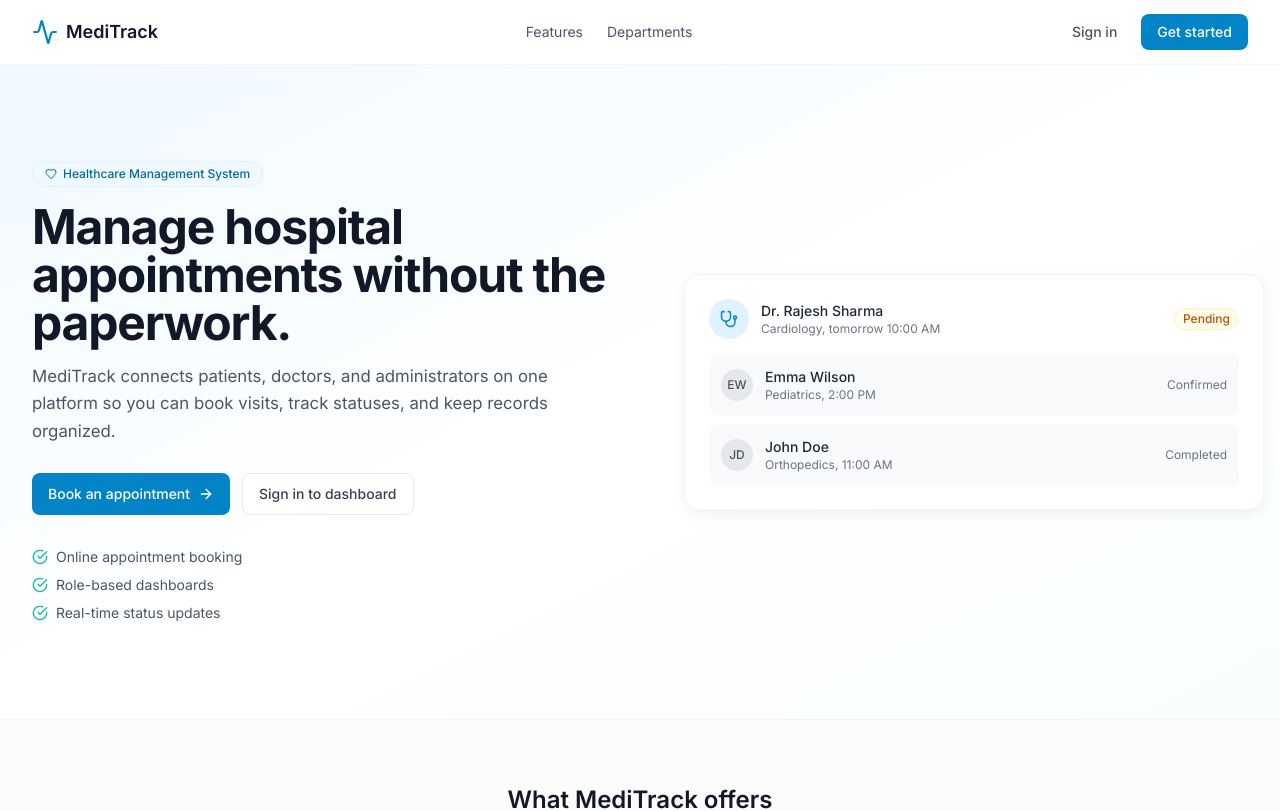
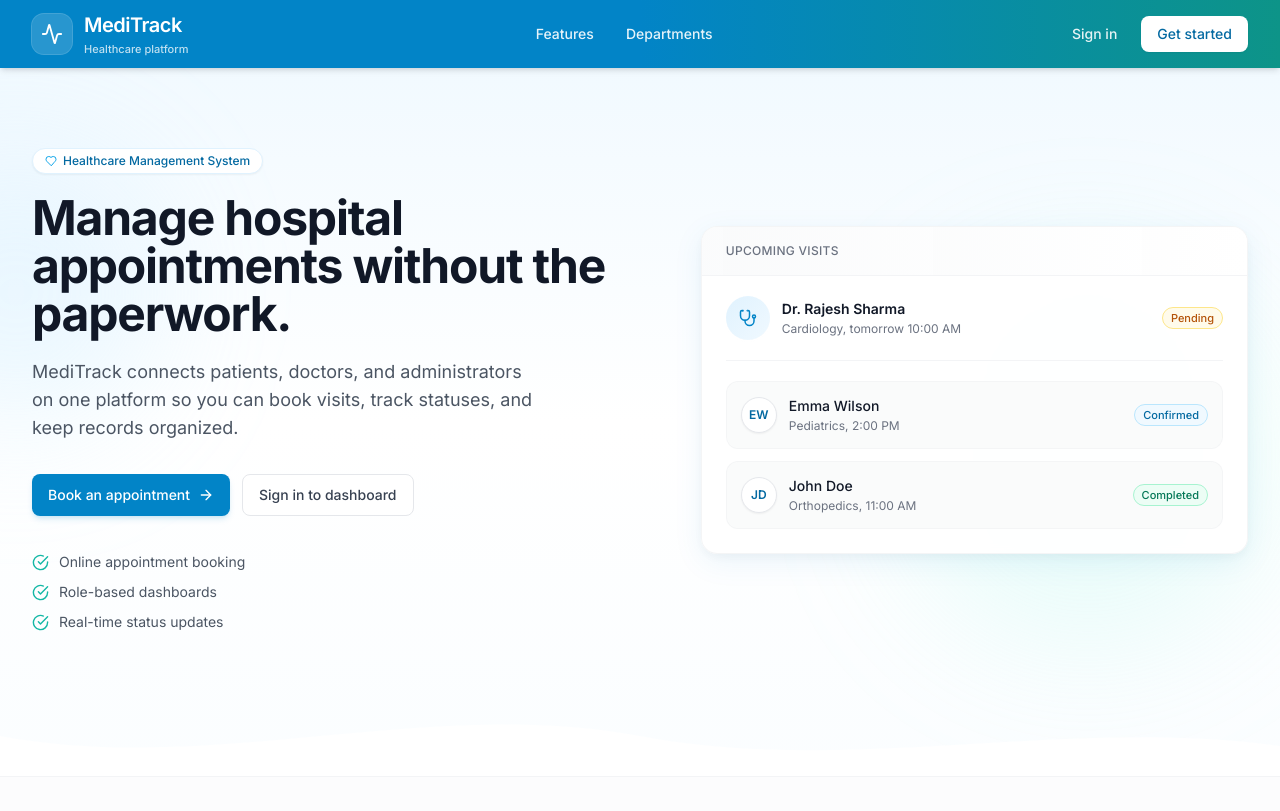
Before and after one commit to G-Gimsara/meditrack-healthcare-platform, a React (Vite) app in the folder frontend/: page / in a window 1280 px wide. Shown: the top 811 px of the page. Built offline with nearby package versions, Linux system fonts and the light colour scheme; no server answers.

Commit message:
refactor LandingPage layout and styles; enhance header design and add mobile navigation for improved user experience

```diff
--- a/frontend/src/pages/LandingPage.jsx
+++ b/frontend/src/pages/LandingPage.jsx
@@ -3,6 +3,9 @@ import {
   Activity, Calendar, Shield, Users, Stethoscope, Heart,
   Building2, ArrowRight, CheckCircle,
 } from 'lucide-react'
+import HeroWave from '../components/landing/HeroWave'
+
+const shell = 'w-full max-w-7xl 2xl:max-w-[1360px] mx-auto px-5 sm:px-6 lg:px-8'
 
 const features = [
   { icon: Calendar, title: 'Easy Booking', desc: 'Patients can book appointments online and pick available time slots.' },
@@ -18,91 +21,147 @@ const departments = [
   { name: 'General Medicine', desc: 'Primary care checkups', color: 'bg-teal-50 text-teal-600' },
 ]
 
+const previewAppointments = [
+  { name: 'Emma Wilson', dept: 'Pediatrics', time: '2:00 PM', status: 'Confirmed', statusClass: 'bg-medical-50 text-medical-700 border-medical-200' },
+  { name: 'John Doe', dept: 'Orthopedics', time: '11:00 AM', status: 'Completed', statusClass: 'bg-emerald-50 text-emerald-700 border-emerald-200' },
+]
+
+function StatusPill({ label, className }) {
+  return (
+    <span className={`inline-flex px-2 py-0.5 text-[11px] font-medium rounded-full border ${className}`}>
+      {label}
+    </span>
+  )
+}
+
 export default function LandingPage() {
   return (
     <div className="min-h-screen bg-white">
-      <header className="sticky top-0 z-30 bg-white/90 backdrop-blur border-b border-gray-100">
-        <div className="w-full max-w-7xl 2xl:max-w-[1360px] mx-auto px-5 sm:px-6 lg:px-8 h-16 flex items-center justify-between">
-          <Link to="/" className="flex items-center gap-2">
-            <Activity className="text-medical-600" size={26} />
-            <span className="font-semibold text-gray-900 text-lg">MediTrack</span>
+      <header className="sticky top-0 z-40 bg-gradient-to-r from-medical-600 via-medical-600 to-teal-600 text-white shadow-md shadow-medical-900/10">
+        <div className={shell}>
+        <div className="h-16 sm:h-[4.25rem] flex items-center justify-between gap-3 sm:gap-4">
+          <Link to="/" className="flex items-center gap-2.5 sm:gap-3 group shrink-0 min-w-0">
+            <div className="w-9 h-9 sm:w-10 sm:h-10 rounded-xl bg-white/15 ring-1 ring-white/25 flex items-center justify-center group-hover:bg-white/20 transition-colors shrink-0">
+              <Activity className="text-white" size={22} />
+            </div>
+            <div className="min-w-0">
+              <span className="block font-semibold text-white text-lg sm:text-xl tracking-tight leading-none truncate">
+                MediTrack
+              </span>
+              <span className="hidden sm:block text-[11px] text-white/75 mt-0.5 font-medium">
+                Healthcare platform
+              </span>
+            </div>
           </Link>
-          <nav className="hidden md:flex items-center gap-6 text-sm text-gray-600">
-            <a href="#features" className="hover:text-medical-600 transition-colors">Features</a>
-            <a href="#departments" className="hover:text-medical-600 transition-colors">Departments</a>
+
+          <nav className="hidden md:flex items-center gap-8 text-sm font-medium text-white/90">
+            <a href="#features" className="hover:text-white transition-colors">Features</a>
+            <a href="#departments" className="hover:text-white transition-colors">Departments</a>
           </nav>
-          <div className="flex items-center gap-3">
-            <Link to="/login" className="text-sm font-medium text-gray-600 hover:text-gray-900 px-3 py-2">Sign in</Link>
-            <Link to="/register" className="btn-primary text-sm py-2">Get started</Link>
+
+          <div className="flex items-center gap-1.5 sm:gap-3 shrink-0">
+            <Link
+              to="/login"
+              className="text-sm font-medium text-white/90 hover:text-white px-2 sm:px-3 py-2 rounded-lg hover:bg-white/10 transition-colors"
+            >
+              Sign in
+            </Link>
+            <Link
+              to="/register"
+              className="inline-flex items-center justify-center text-sm font-medium py-2 px-3 sm:px-4 rounded-lg bg-white text-medical-700 hover:bg-medical-50 shadow-sm transition-colors whitespace-nowrap"
+            >
+              Get started
+            </Link>
           </div>
+        </div>
+        <nav className="flex md:hidden justify-center gap-8 pb-3 text-xs font-medium text-white/90 border-t border-white/10 -mt-px">
+          <a href="#features" className="hover:text-white transition-colors">Features</a>
+          <a href="#departments" className="hover:text-white transition-colors">Departments</a>
+        </nav>
         </div>
       </header>
 
-      <section className="relative overflow-hidden">
-        <div className="absolute inset-0 bg-gradient-to-br from-medical-50 via-white to-teal-50/40" />
-        <div className="relative w-full max-w-7xl 2xl:max-w-[1360px] mx-auto px-5 sm:px-6 lg:px-8 py-14 md:py-20 lg:py-24 grid lg:grid-cols-2 gap-8 lg:gap-12 xl:gap-14 items-center">
-          <div>
-            <span className="inline-flex items-center gap-1.5 px-3 py-1 rounded-full bg-medical-50 text-medical-700 text-xs font-medium border border-medical-100 mb-4">
-              <Heart size={12} /> Healthcare Management System
+      {/* hero */}
+      <section className="relative overflow-hidden pb-16 sm:pb-20 md:pb-24">
+        <div className="absolute inset-0 bg-gradient-to-b from-sky-50/90 via-white to-medical-50/30" />
+        <div className="absolute top-20 -left-32 w-72 h-72 bg-medical-200/25 rounded-full blur-3xl" />
+        <div className="absolute bottom-32 right-0 w-96 h-96 bg-teal-200/20 rounded-full blur-3xl" />
+
+        <div className={`relative ${shell} pt-12 md:pt-16 lg:pt-20 pb-8 lg:pb-12`}>
+          <div className="grid lg:grid-cols-[1.05fr_0.95fr] gap-10 lg:gap-14 xl:gap-16 items-center">
+            <div className="max-w-xl lg:max-w-none">
+              <span className="inline-flex items-center gap-1.5 px-3 py-1 rounded-full bg-white text-medical-700 text-xs font-medium border border-medical-100 shadow-sm mb-5">
+                <Heart size={12} className="text-medical-500" />
+                Healthcare Management System
               </span>
-            <h1 className="text-3xl md:text-4xl lg:text-5xl font-bold text-gray-900 leading-tight tracking-tight">
+              <h1 className="text-[2rem] sm:text-4xl lg:text-[2.75rem] xl:text-5xl font-bold text-gray-900 leading-[1.15] tracking-tight">
                 Manage hospital appointments without the paperwork.
               </h1>
-            <p className="mt-4 text-gray-600 text-base lg:text-[1.05rem] leading-relaxed max-w-xl">
+              <p className="mt-5 text-gray-600 text-base sm:text-lg leading-relaxed max-w-lg">
                 MediTrack connects patients, doctors, and administrators on one platform so you can book visits, track statuses, and keep records organized.
               </p>
-            <div className="mt-7 flex flex-wrap gap-3">
-              <Link to="/register" className="btn-primary">
+              <div className="mt-8 flex flex-wrap gap-3">
+                <Link to="/register" className="btn-primary shadow-md shadow-medical-600/15">
                   Book an appointment <ArrowRight size={16} />
                 </Link>
-              <Link to="/login" className="btn-secondary">Sign in to dashboard</Link>
+                <Link to="/login" className="btn-secondary bg-white/80 hover:bg-white">
+                  Sign in to dashboard
+                </Link>
               </div>
-            <ul className="mt-8 space-y-2">
+              <ul className="mt-9 space-y-2.5">
                 {['Online appointment booking', 'Role-based dashboards', 'Real-time status updates'].map((t) => (
-                <li key={t} className="flex items-center gap-2 text-sm text-gray-600">
-                  <CheckCircle size={16} className="text-teal-500 shrink-0" /> {t}
+                  <li key={t} className="flex items-center gap-2.5 text-sm text-gray-600">
+                    <CheckCircle size={17} className="text-teal-500 shrink-0" />
+                    {t}
                   </li>
                 ))}
               </ul>
             </div>
 
-          {/* tried keeping this layout simple */}
-          <div className="relative hidden lg:block w-full">
-            <div className="bg-white rounded-2xl border border-gray-100 shadow-soft p-6 w-full max-w-lg xl:max-w-none xl:ml-4">
-              <div className="flex items-center gap-3 mb-4">
-                <div className="w-10 h-10 rounded-full bg-medical-100 flex items-center justify-center">
+            <div className="relative hidden lg:block">
+              <div className="rounded-2xl border border-gray-100/90 bg-white/95 backdrop-blur-sm shadow-[0_8px_30px_rgba(2,132,199,0.08),0_4px_12px_rgba(0,0,0,0.04)] overflow-hidden">
+                <div className="px-6 py-4 border-b border-gray-100 bg-gradient-to-r from-gray-50/80 to-white">
+                  <p className="text-xs font-medium text-gray-500 uppercase tracking-wide">Upcoming visits</p>
+                </div>
+                <div className="p-6 pt-5">
+                  <div className="flex items-center gap-3 pb-5 mb-5 border-b border-gray-100">
+                    <div className="w-11 h-11 rounded-full bg-gradient-to-br from-medical-100 to-medical-50 flex items-center justify-center ring-2 ring-white shadow-sm">
                       <Stethoscope size={18} className="text-medical-600" />
                     </div>
-                <div>
-                  <p className="text-sm font-medium text-gray-800">Dr. Rajesh Sharma</p>
-                  <p className="text-xs text-gray-500">Cardiology, tomorrow 10:00 AM</p>
+                    <div className="flex-1 min-w-0">
+                      <p className="text-sm font-semibold text-gray-900">Dr. Rajesh Sharma</p>
+                      <p className="text-xs text-gray-500 mt-0.5">Cardiology, tomorrow 10:00 AM</p>
                     </div>
-                <span className="ml-auto text-xs font-medium text-amber-700 bg-amber-50 px-2 py-0.5 rounded-full border border-amber-100">Pending</span>
+                    <StatusPill label="Pending" className="bg-amber-50 text-amber-700 border-amber-200" />
                   </div>
-              <div className="space-y-2.5">
-                {[
-                  { name: 'Emma Wilson', dept: 'Pediatrics', time: '2:00 PM', status: 'Confirmed' },
-                  { name: 'John Doe', dept: 'Orthopedics', time: '11:00 AM', status: 'Completed' },
-                ].map((apt) => (
-                  <div key={apt.name} className="flex items-center gap-3 p-3 bg-gray-50 rounded-lg">
-                    <div className="w-8 h-8 rounded-full bg-gray-200 flex items-center justify-center text-xs font-medium text-gray-600">
+                  <div className="space-y-3">
+                    {previewAppointments.map((apt) => (
+                      <div
+                        key={apt.name}
+                        className="flex items-center gap-3 p-3.5 rounded-xl bg-gray-50/80 border border-gray-100/80 hover:bg-white hover:border-medical-100 hover:shadow-sm transition-all duration-200"
+                      >
+                        <div className="w-9 h-9 rounded-full bg-white border border-gray-200 flex items-center justify-center text-xs font-semibold text-medical-700 shadow-sm">
                           {apt.name.split(' ').map((n) => n[0]).join('')}
                         </div>
                         <div className="flex-1 min-w-0">
-                      <p className="text-sm font-medium text-gray-800 truncate">{apt.name}</p>
-                      <p className="text-xs text-gray-500">{apt.dept}, {apt.time}</p>
+                          <p className="text-sm font-medium text-gray-900 truncate">{apt.name}</p>
+                          <p className="text-xs text-gray-500 mt-0.5">{apt.dept}, {apt.time}</p>
                         </div>
-                    <span className="text-xs text-gray-500">{apt.status}</span>
+                        <StatusPill label={apt.status} className={apt.statusClass} />
                       </div>
                     ))}
                   </div>
                 </div>
               </div>
             </div>
+          </div>
+        </div>
+
+        <HeroWave />
       </section>
 
       <section id="features" className="py-16 bg-gray-50/50 border-y border-gray-100">
-        <div className="max-w-6xl mx-auto px-4">
+        <div className={`${shell}`}>
           <h2 className="text-2xl font-semibold text-gray-900 text-center">What MediTrack offers</h2>
           <p className="text-sm text-gray-500 text-center mt-2 mb-10">A full-stack practice project that covers the core hospital workflow</p>
           <div className="grid sm:grid-cols-2 lg:grid-cols-4 gap-5">
@@ -120,7 +179,7 @@ export default function LandingPage() {
       </section>
 
       <section id="departments" className="py-16">
-        <div className="max-w-6xl mx-auto px-4">
+        <div className={`${shell}`}>
           <h2 className="text-2xl font-semibold text-gray-900">Our departments</h2>
           <p className="text-sm text-gray-500 mt-1 mb-8">Specialized care across multiple units</p>
           <div className="grid sm:grid-cols-2 lg:grid-cols-4 gap-4">
@@ -140,7 +199,7 @@ export default function LandingPage() {
       </section>
 
       <section className="py-14 bg-gradient-to-r from-medical-600 to-teal-600">
-        <div className="max-w-6xl mx-auto px-4 text-center text-white">
+        <div className={`${shell} text-center text-white`}>
           <h2 className="text-2xl font-semibold">Ready to manage your health visits?</h2>
           <p className="text-medical-100 mt-2 text-sm">Register as a patient and book your first appointment today.</p>
           <Link to="/register" className="inline-flex mt-6 px-6 py-2.5 bg-white text-medical-700 font-medium rounded-lg text-sm hover:bg-medical-50 transition-colors">
@@ -150,10 +209,10 @@ export default function LandingPage() {
       </section>
 
       <footer className="border-t border-gray-100 py-8">
-        <div className="max-w-6xl mx-auto px-4 flex flex-col sm:flex-row items-center justify-between gap-4 text-sm text-gray-500">
+        <div className={`${shell} flex flex-col sm:flex-row items-center justify-between gap-4 text-sm text-gray-500`}>
           <div className="flex items-center gap-2">
             <Activity size={18} className="text-medical-600" />
-            <span>MediTrack © 2025</span>
+            <span>MediTrack © 2026</span>
           </div>
           <p>Personal project: Hospital Management System</p>
         </div>
```
Lines whose indentation alone changed are shown as unchanged.
